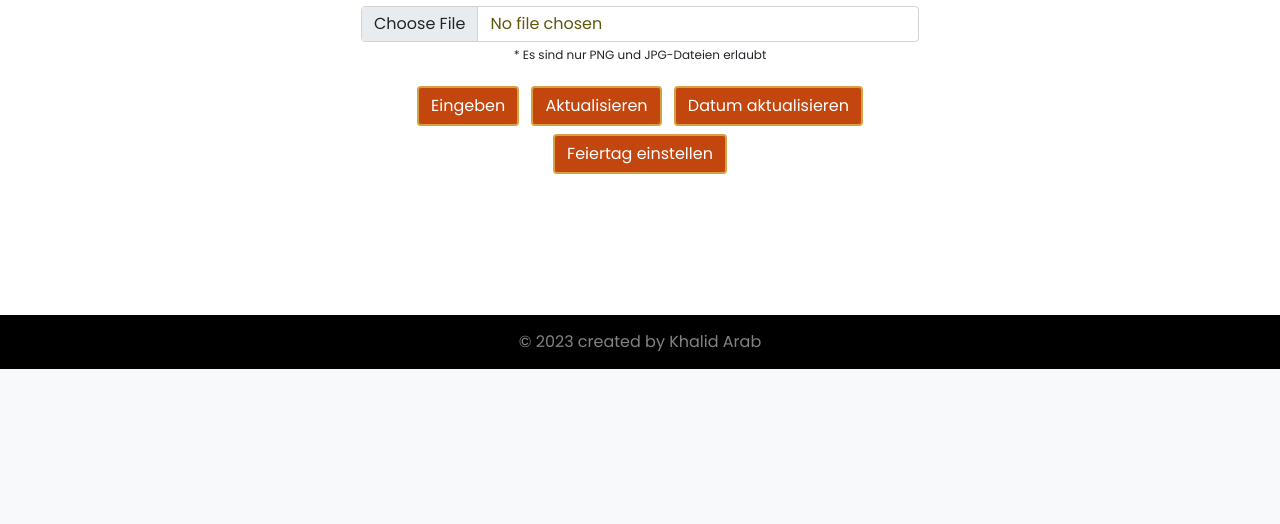
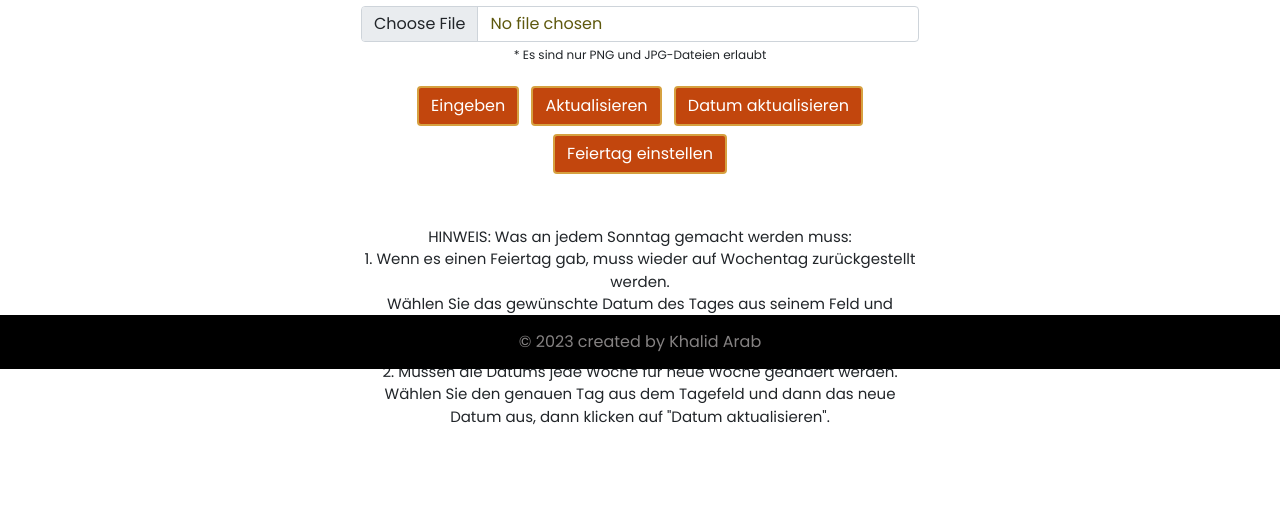
Before and after one commit to KhalidArab1983/MensaSeeaeker, a PHP site: page /admin/meals_edit.php in a window 1280 px wide. Shown: the part 431-955 px from the top of the page. Before the commit the page ends 800 px from the top, so only its background shows below. Run offline with PHP 8.4, Linux system fonts and the light colour scheme; the visitor is signed in with stand-in values (Sample User, id 1); data that the repository does not hold is empty.

Commit message:
meal update note, button style

```diff
--- a/admin/meals_edit.php
+++ b/admin/meals_edit.php
@@ -135,6 +135,12 @@ $conn->close();
                     <button type="submit" class="btn btn-warning m-1" name="button" value="dateUpdate">Datum aktualisieren</button>
                     <button type="submit" class="btn btn-warning m-1" name="button" value="holiday">Feiertag einstellen</button>
                 </form>
+                <p class="mt-5 font15">HINWEIS: Was an jedem Sonntag gemacht werden muss: <br> 1. Wenn es einen Feiertag gab, muss wieder auf Wochentag zurückgestellt werden.<br>
+                    Wählen Sie das gewünschte Datum des Tages aus seinem Feld und wählen Sie den Tag, für den es geändert werden soll, aus dem Feld Tage aus,
+                    dann klicken Sie auf "Feiertag einstellen".<br>
+                    2. Müssen die Datums jede Woche für neue Woche geändert werden.<br> Wählen Sie den genauen Tag aus dem Tagefeld und dann das neue Datum aus, dann
+                    klicken auf "Datum aktualisieren".
+                </p>
             </div>
             <div class="col-lg-3">
 
--- a/css/style.css
+++ b/css/style.css
@@ -9,6 +9,9 @@
 
 .font12{
     font-size:12px;
+}
+.font15{
+    font-size:15px;
 }
 .font20{
     font-size:20px;
@@ -421,7 +424,7 @@ th {
     background-color: #d6a140;
     padding: 10px;
     transform: scale(1.1);
-    transition: 0.5s;
+    transition: 0.3s;
 }
 
 .btn-bestellen.disabled{
@@ -450,4 +453,5 @@ th {
 .btn-warning:hover{
     background-color: #d6a140;
     color: white;
+    padding: 10px 15px 0px 15px;
 }
```
